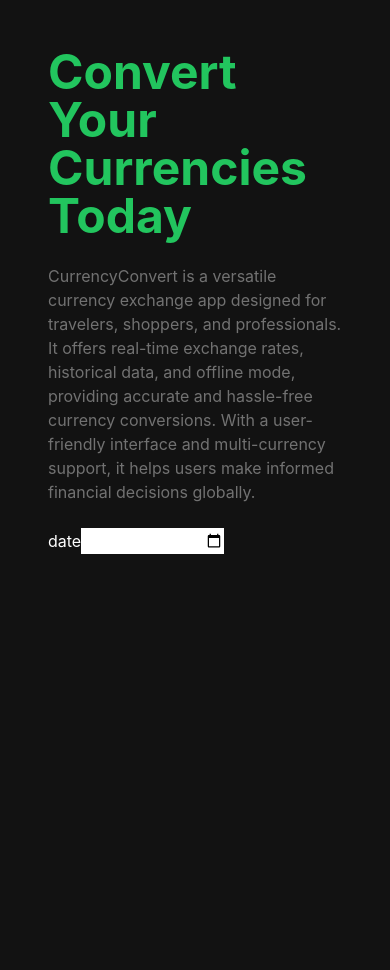
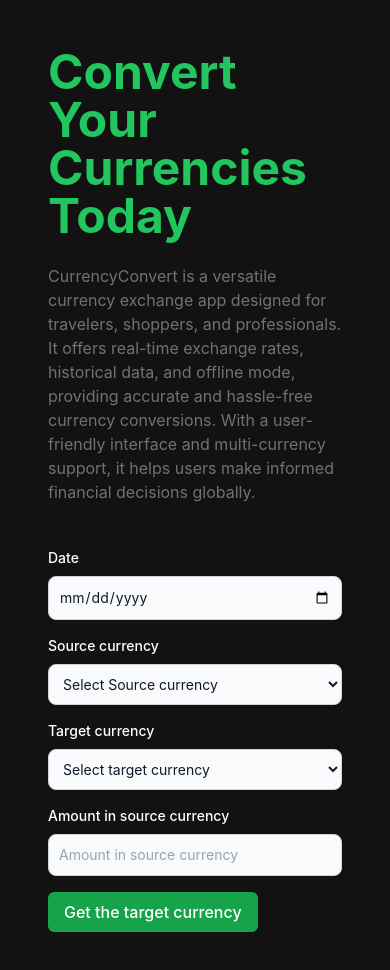
Before and after one commit to Shavidu-Keshan/client, a React (Create React App) app: page / in a window 390 px wide. Shown: the top 970 px of the page. Before the commit the page ends 844 px from the top, so only its background shows below. Built offline with nearby package versions, Linux system fonts and the light colour scheme.

Commit message:
complete the app interface(responsive interface)

```diff
--- a/package.json
+++ b/package.json
@@ -36,6 +36,7 @@
     ]
   },
   "devDependencies": {
+    "@babel/plugin-proposal-private-property-in-object": "^7.21.11",
     "tailwindcss": "^3.4.4"
   }
 }
--- a/src/pages/MainPage.js
+++ b/src/pages/MainPage.js
@@ -5,13 +5,41 @@
     <h1 className="lg:mx-32 text-5xl font-bold text-green-500"> Convert Your Currencies Today</h1>
     <p className=' lg:mx-32 opacity-40 py-6'>CurrencyConvert is a versatile currency exchange app designed for travelers, shoppers, and professionals. It offers real-time exchange rates, historical data, and offline mode, providing accurate and hassle-free currency conversions. With a user-friendly interface and multi-currency support, it helps users make informed financial decisions globally.</p>
 
-    <div>
-       <section>
+    <div className='mt-5 flex items-center justify-center flex-col'>
+       <section className='w-full lg:w-1/2'>
         <form>
-            <div>
-                <label htmlFor="">date</label>
-                <input type='date'/>
-            </div>
+
+    <div className="mb-4">
+    <label htmlFor="" className="block mb-2 text-sm font-medium text-white-900 dark:text-white">Date</label>
+    <input type="Date" id="" className="bg-gray-50 border border-gray-300 text-gray-900 text-sm rounded-lg focus:ring-green-500 focus:border-green-500 block w-full p-2.5 dark:bg-gray-700 dark:border-gray-600 dark:placeholder-gray-400 dark:text-white dark:focus:ring-green-500 dark:focus:border-green-500"
+    placeholder="name@flowbite.com" required />
+  </div>
+
+  <div className="mb-4">
+    <label htmlFor="" className="block mb-2 text-sm font-medium text-white-900 dark:text-white">Source currency</label>
+    <select className="bg-gray-50 border border-gray-300 text-gray-900 text-sm rounded-lg focus:ring-green-500 focus:border-green-500 block w-full p-2.5 dark:bg-gray-700 dark:border-gray-600 dark:placeholder-gray-400 dark:text-white dark:focus:ring-green-500 dark:focus:border-green-500"
+    name=''
+    id=""
+    >
+      <option value="">Select Source currency</option>
+    </select>
+  </div>
+  <div className="mb-4">
+    <label htmlFor="" className="block mb-2 text-sm font-medium text-white-900 dark:text-white">Target currency</label>
+    <select className="bg-gray-50 border border-gray-300 text-gray-900 text-sm rounded-lg focus:ring-green-500 focus:border-green-500 block w-full p-2.5 dark:bg-gray-700 dark:border-gray-600 dark:placeholder-gray-400 dark:text-white dark:focus:ring-green-500 dark:focus:border-green-500"
+    name=''
+    id=""
+    >
+      <option value="">Select target currency</option>
+    </select>
+  </div>
+  <div className="mb-4">
+    <label htmlFor="" className="block mb-2 text-sm font-medium text-white-900 dark:text-white">Amount in source currency</label>
+    <input type="text" id="" className="bg-gray-50 border border-gray-300 text-gray-900 text-sm rounded-lg focus:ring-green-500 focus:border-green-500 block w-full p-2.5 dark:bg-gray-700 dark:border-gray-600 dark:placeholder-gray-400 dark:text-white dark:focus:ring-green-500 dark:focus:border-green-500"
+    placeholder="Amount in source currency" required />
+  </div>
+  <button className='bg-green-600 hover:bg-green-700 text-white font-medium py-2 px-4 rounded-md'>Get the target currency</button>
+
         </form>
 
         </section>
```
Also changed, not shown: 1 other file (tests, documents, lock files or other folders).
